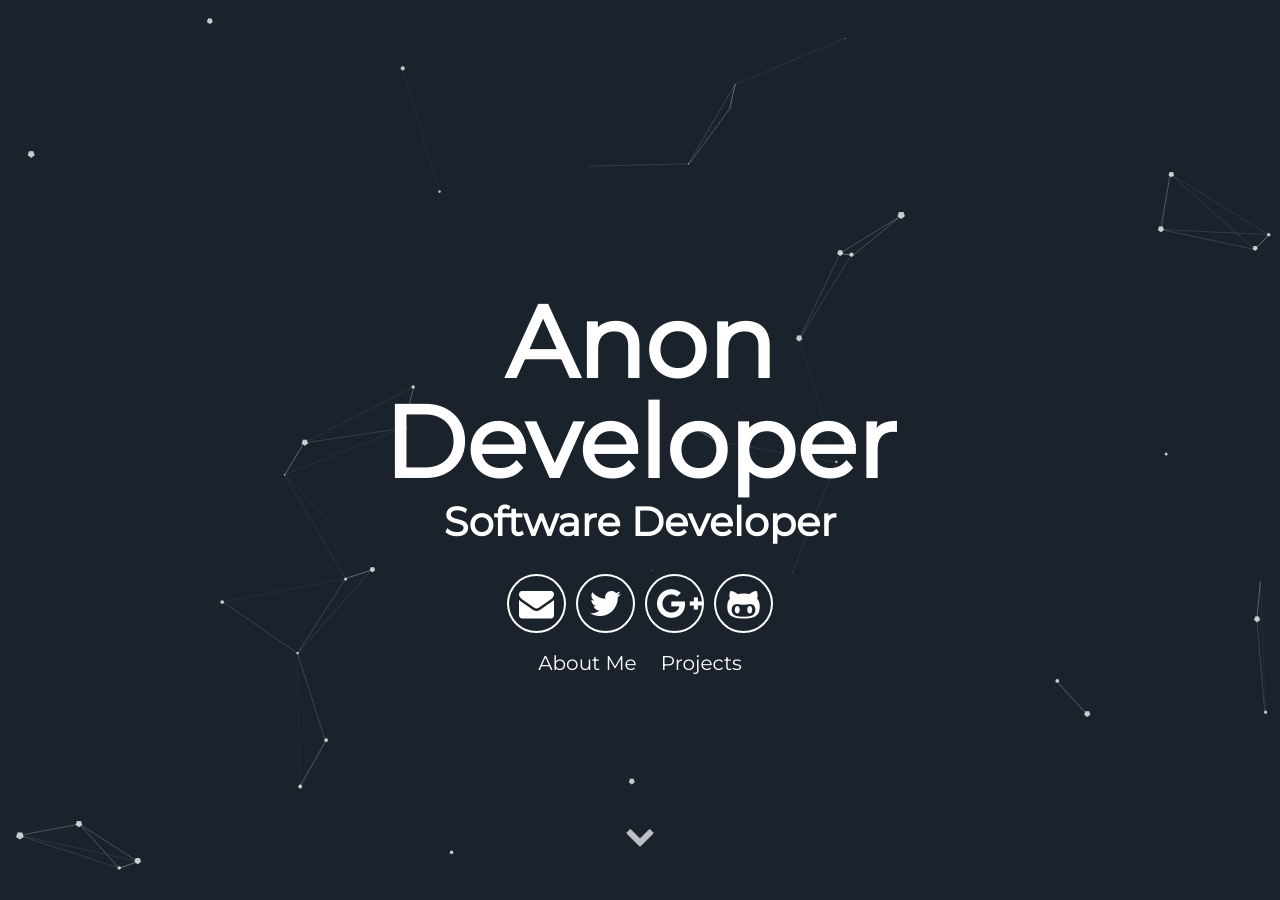
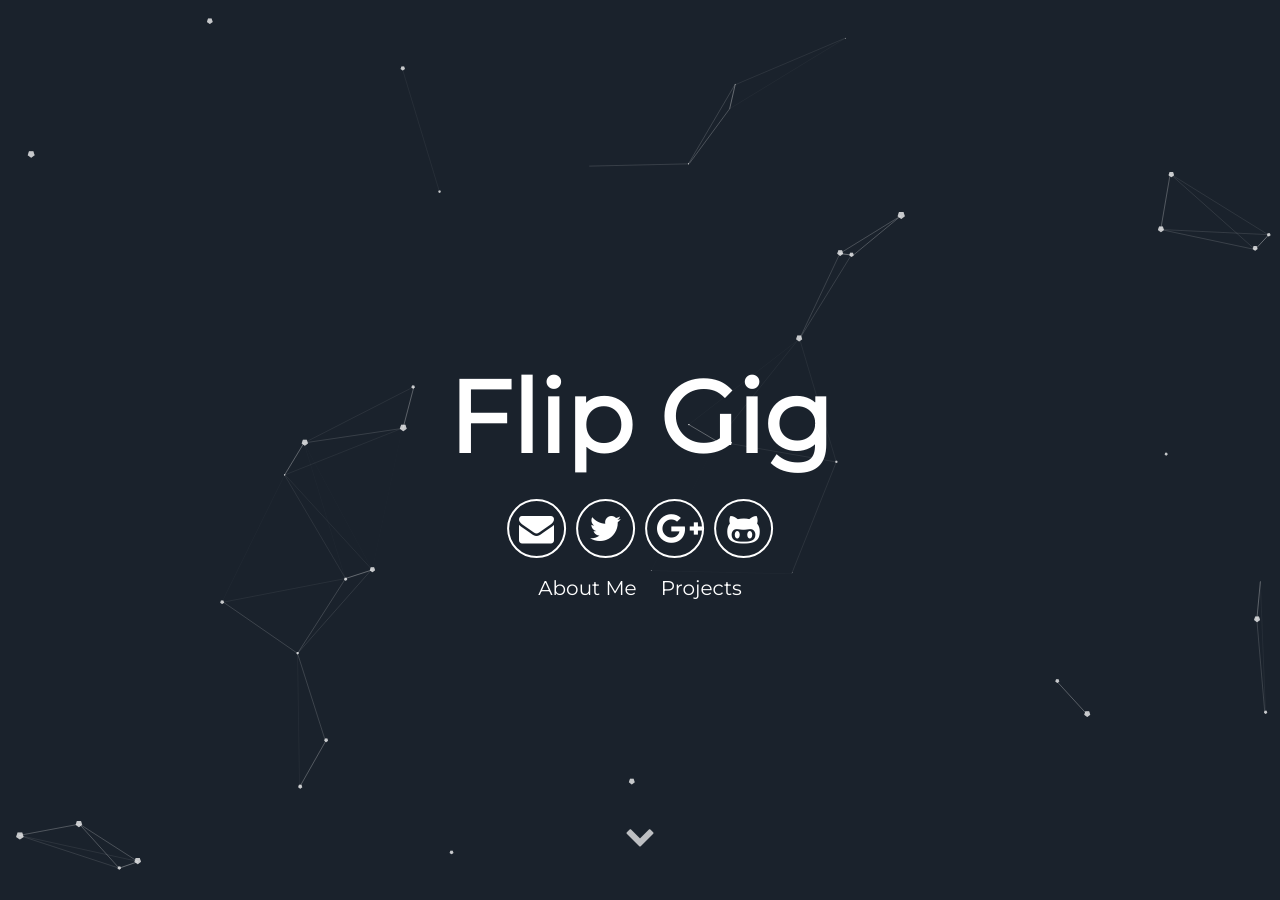
Before and after one commit to flipgig/website, a Jekyll site: the page built from index.md, in a window 1280 px wide and 900 px high. Built offline with Jekyll 4.4.1, drawn with Linux system fonts in a browser that asks for light colours; our own code applies the rules of GitHub Pages for plain Markdown files; part of the change alters nothing that is shown; some of the changed text lies outside the part shown.

Commit message:
Update _config.yml

```diff
--- a/_config.yml
+++ b/_config.yml
@@ -1,14 +1,14 @@
 # Site settings
-title: A blog about lorem ipsum dolor sit amet
-description: A blog about lorem ipsum dolor sit amet
+title: Flip Gig - An EPSRC funded Project
+description: The project site for the EPSRC funded project Flip Gig
 # baseurl: "/particle" # the subpath of your site, e.g. /blog
 # url: "localhost:3000" # the base hostname & protocol for your site e.g. http://willianjusten.com.br
 
 # User settings
-username: Anon Developer
+username: Flip Gig
 user_description: Bicycle rights irony actually neutra typewriter lyft. Man bun taxidermy put a bird on it, umami yr ramps pop-up ugh bushwick chia lo-fi. Occupy bitters pour-over snackwave you probably haven't heard of them small batch. Cornhole mustache man bun letterpress echo park VHS.
-user_title: Software Developer
-email: anon@anon.com
+#user_title: Software Developer
+email: o.bates@lancaster.ac.uk
 twitter_username: lorem_ipsum
 github_username:  lorem_ipsum
 gplus_username:  lorem_ipsum
```
